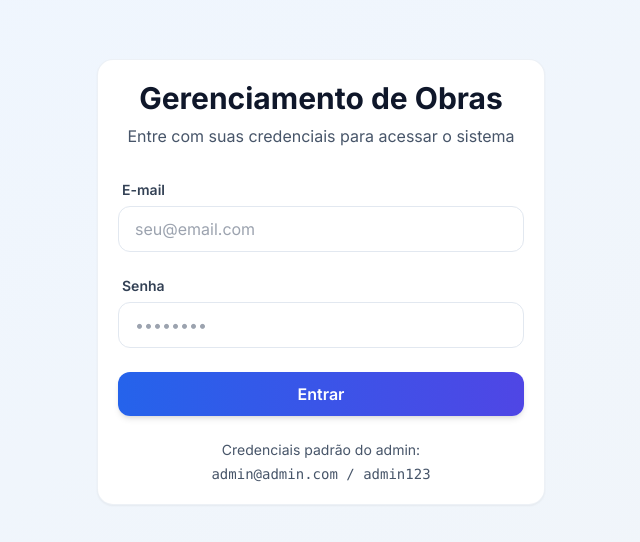
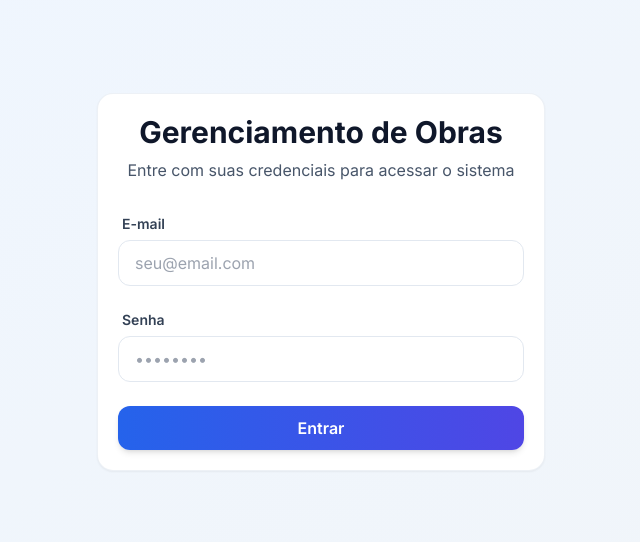
Before and after one commit to madriano71/obras, a React (Vite) app in the folder frontend/: page /login in a window 1280 px wide. Shown: the part 118-660 px from the top of the page, without its empty margins (319-959 px from the left). Built offline with nearby package versions, Linux system fonts and the light colour scheme; no server answers.

Commit message:
security: remover credenciais padrão da tela de login

```diff
--- a/frontend/src/pages/Login.jsx
+++ b/frontend/src/pages/Login.jsx
@@ -96,10 +96,7 @@ export function Login() {
                     </button>
                 </form>
 
-                <div className="mt-6 text-center text-sm text-slate-600">
-                    <p>Credenciais padrão do admin:</p>
-                    <p className="font-mono mt-1">admin@admin.com / admin123</p>
-                </div>
+
             </div>
         </div>
     );
```
